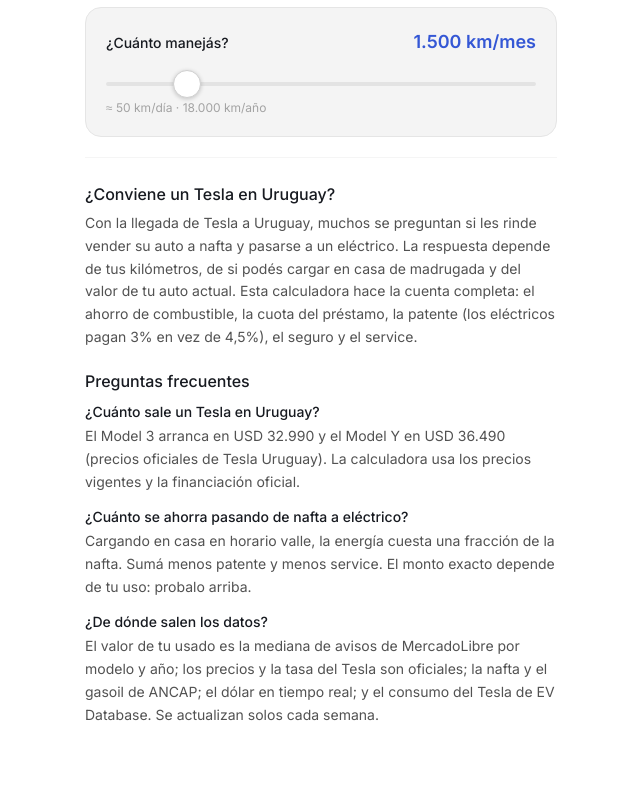
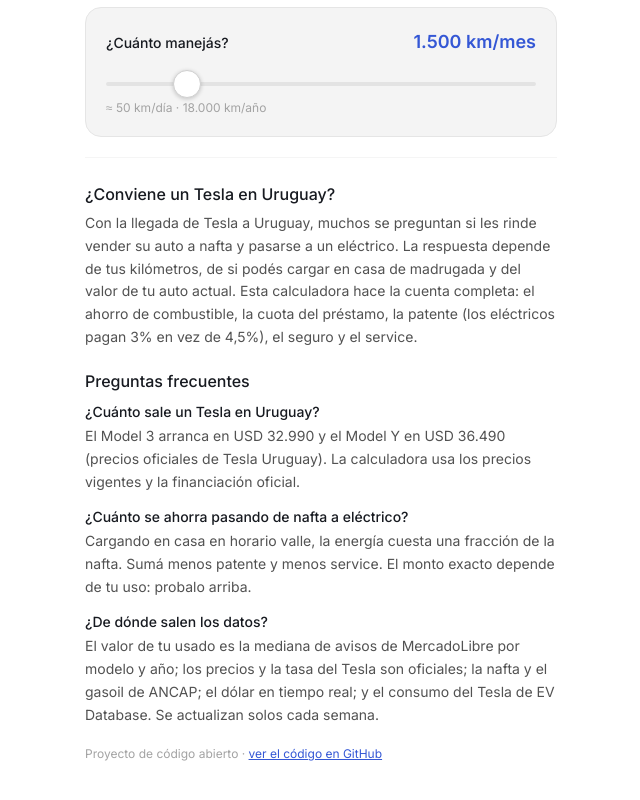
Before and after one commit to agurod42/calculadora-tesla.uy, a Next.js app: page / in a window 1280 px wide. Shown: the part 865-1665 px from the top of the page, without its empty margins (319-959 px from the left). Built offline with nearby package versions, Linux system fonts and the light colour scheme.

Commit message:
docs: open-source README + MIT license + repo link in footer

```diff
--- a/src/app/page.tsx
+++ b/src/app/page.tsx
@@ -339,6 +339,18 @@
                 </div>
               </div>
             </div>
+
+            <p className="text-xs text-neutral-400">
+              Proyecto de código abierto ·{" "}
+              <a
+                href="https://github.com/agurod42/calculadora-tesla.uy"
+                target="_blank"
+                rel="noopener noreferrer"
+                className="text-accent underline"
+              >
+                ver el código en GitHub
+              </a>
+            </p>
           </section>
         </div>
       )}
```
Also changed, not shown: 2 other files (tests, documents, lock files or other folders).
